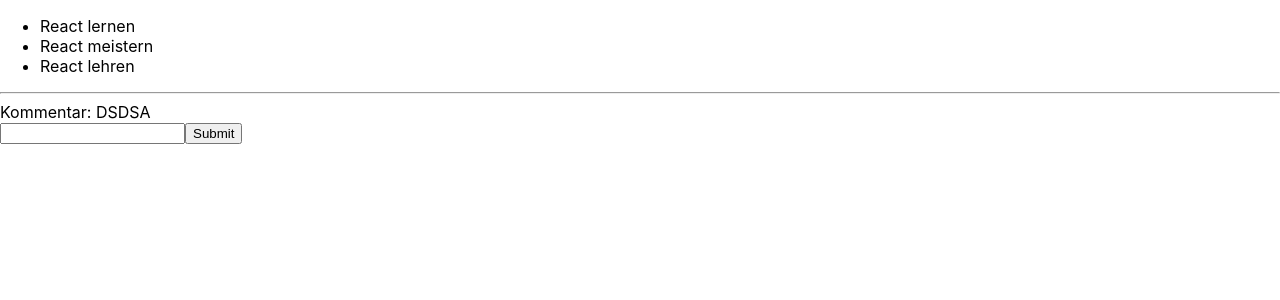
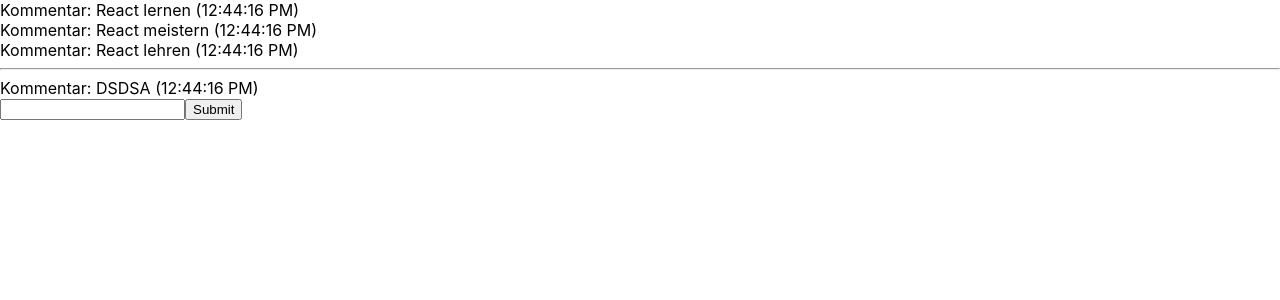
Before and after one commit to SuoraGmbH/react-camp-2022-12, a React (Create React App) app: page / in a window 1280 px wide. Shown: the top 300 px of the page. Built offline with nearby package versions, Linux system fonts and the light colour scheme.

Commit message:
Use TimeEntryView in List

```diff
--- a/src/components/TimeEntryList.tsx
+++ b/src/components/TimeEntryList.tsx
@@ -1,5 +1,6 @@
 import React from "react";
 import { TimeEntry } from "../domain/TimeEntry";
+import TimeEntryView from "./TimeEntryView";
 
 interface Props {}
 const TimeEntryList: React.FunctionComponent<Props> = () => {
@@ -25,11 +26,11 @@
   ];
 
   return (
-    <ul>
+    <div>
       {timeEntries.map((timeEntry) => (
-        <li key={timeEntry.id}>{timeEntry.comment}</li>
+        <TimeEntryView key={timeEntry.id} timeEntry={timeEntry} />
       ))}
-    </ul>
+    </div>
   );
 };
 
--- a/src/components/TimeEntryView.tsx
+++ b/src/components/TimeEntryView.tsx
@@ -6,7 +6,11 @@
 }
 
 const TimeEntryView: React.FunctionComponent<Props> = ({ timeEntry }) => {
-  return <div>Kommentar: {timeEntry.comment}</div>;
+  return (
+    <div>
+      Kommentar: {timeEntry.comment} ({timeEntry.start.toLocaleTimeString()})
+    </div>
+  );
 };
 
 export default TimeEntryView;
```
